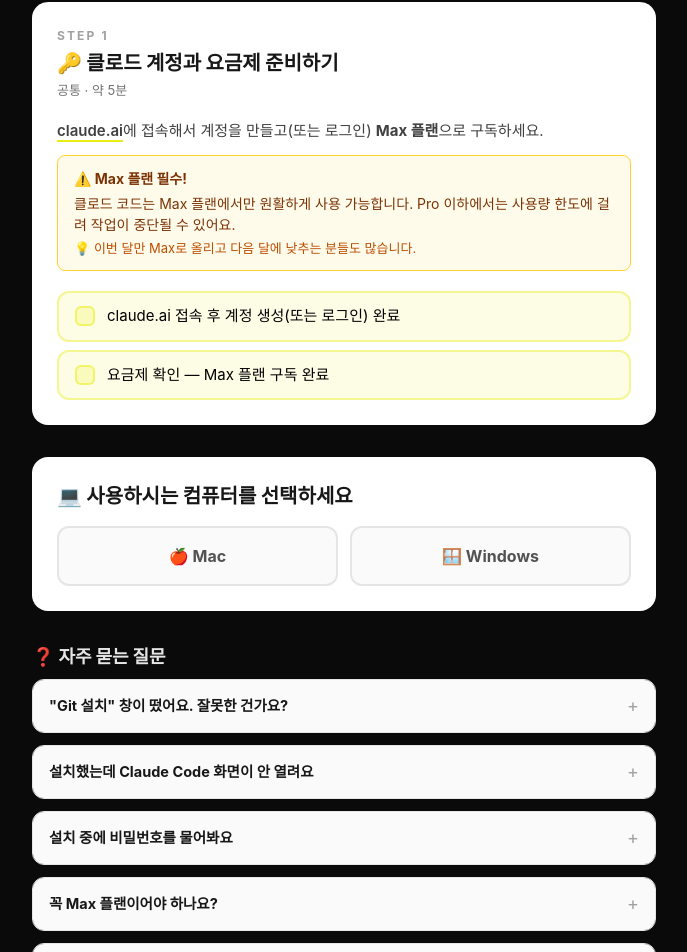
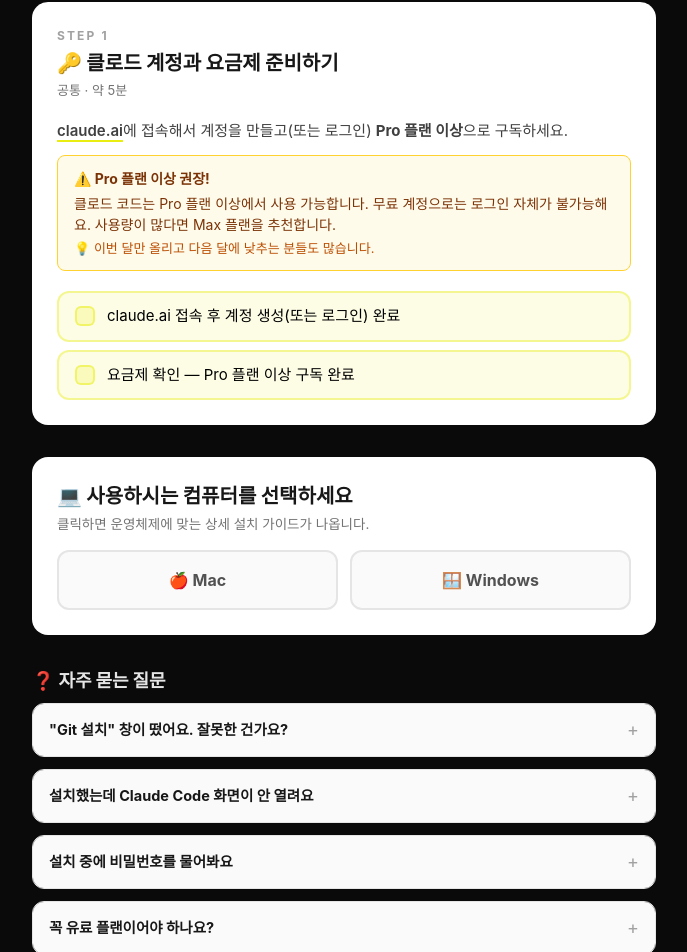
Before and after one commit to selfishclub/claudecode-pre-survey, a Next.js app: page / in a window 1280 px wide. Shown: the part 759-1711 px from the top of the page, without its empty margins (296-983 px from the left). Built offline with nearby package versions, Linux system fonts and the light colour scheme; a web font is replaced by a local one.

Commit message:
fix: Pro plan wording, OS selector description

```diff
--- a/app/page.tsx
+++ b/app/page.tsx
@@ -6,7 +6,7 @@
 /* ── 체크 항목 정의 ── */
 const STEP1_CHECKS = [
   { id: "s1_1", label: "claude.ai 접속 후 계정 생성(또는 로그인) 완료" },
-  { id: "s1_2", label: "요금제 확인 — Max 플랜 구독 완료" },
+  { id: "s1_2", label: "요금제 확인 — Pro 플랜 이상 구독 완료" },
 ];
 const STEP2_CHECKS = [
   { id: "s2_1", label: "다운로드 페이지에서 Mac 버전 다운로드" },
@@ -188,11 +188,11 @@
             <p className="text-[13px] text-neutral-500 mb-5">공통 · 약 5분</p>
 
             <div className="space-y-3 text-[15px] text-neutral-700 mb-5">
-              <p><a href="https://claude.ai" target="_blank" rel="noopener noreferrer" className="font-semibold underline decoration-pop decoration-2 underline-offset-4">claude.ai</a>에 접속해서 계정을 만들고(또는 로그인) <strong>Max 플랜</strong>으로 구독하세요.</p>
+              <p><a href="https://claude.ai" target="_blank" rel="noopener noreferrer" className="font-semibold underline decoration-pop decoration-2 underline-offset-4">claude.ai</a>에 접속해서 계정을 만들고(또는 로그인) <strong>Pro 플랜 이상</strong>으로 구독하세요.</p>
               <div className="rounded-lg border border-amber-300 bg-amber-50 px-4 py-3 text-[14px] text-amber-900">
-                <p className="font-bold">⚠️ Max 플랜 필수!</p>
-                <p className="mt-1">클로드 코드는 Max 플랜에서만 원활하게 사용 가능합니다. Pro 이하에서는 사용량 한도에 걸려 작업이 중단될 수 있어요.</p>
-                <p className="mt-1 text-[13px] text-amber-700">💡 이번 달만 Max로 올리고 다음 달에 낮추는 분들도 많습니다.</p>
+                <p className="font-bold">⚠️ Pro 플랜 이상 권장!</p>
+                <p className="mt-1">클로드 코드는 Pro 플랜 이상에서 사용 가능합니다. 무료 계정으로는 로그인 자체가 불가능해요. 사용량이 많다면 Max 플랜을 추천합니다.</p>
+                <p className="mt-1 text-[13px] text-amber-700">💡 이번 달만 올리고 다음 달에 낮추는 분들도 많습니다.</p>
               </div>
             </div>
 
@@ -205,7 +205,8 @@
 
           {/* ── OS 선택 ── */}
           <section className="rounded-2xl border border-white/10 bg-white p-6">
-            <h2 className="text-xl font-extrabold text-neutral-900 mb-4">💻 사용하시는 컴퓨터를 선택하세요</h2>
+            <h2 className="text-xl font-extrabold text-neutral-900 mb-1">💻 사용하시는 컴퓨터를 선택하세요</h2>
+            <p className="text-[13.5px] text-neutral-500 mb-4">클릭하면 운영체제에 맞는 상세 설치 가이드가 나옵니다.</p>
             <div className="flex gap-3">
               <button
                 onClick={() => setOs("mac")}
@@ -403,7 +404,7 @@
               a="Mac에서 Xcode Command Line Tools 설치 시 정상적으로 물어봅니다. 글자가 안 보여도 입력되고 있으니 그대로 치고 Enter를 누르세요."
             />
             <Faq
-              q="꼭 Max 플랜이어야 하나요?"
+              q="꼭 유료 플랜이어야 하나요?"
               a="네, 권장합니다. 교육 중 사용량 한도에 도달할 수 있어요. 이번 달만 Max로 올리고 다음 달에 낮추는 분들도 많습니다."
             />
             <Faq
```
